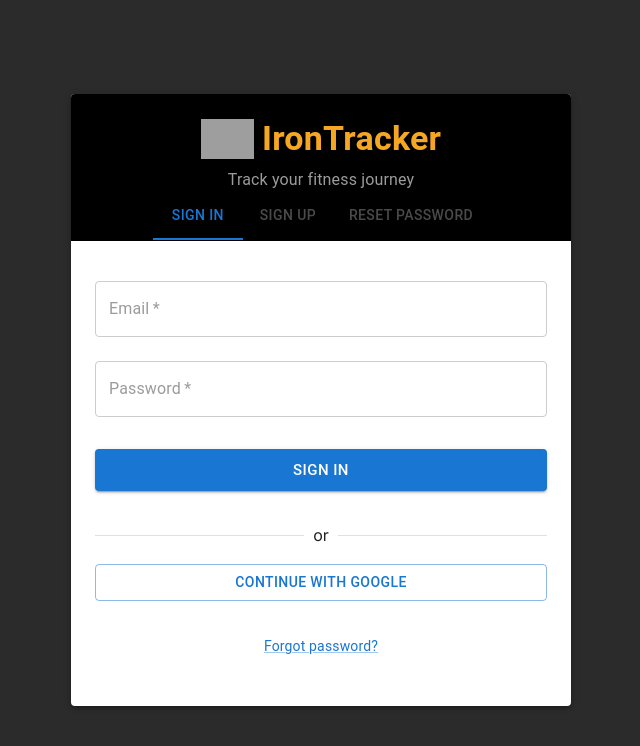
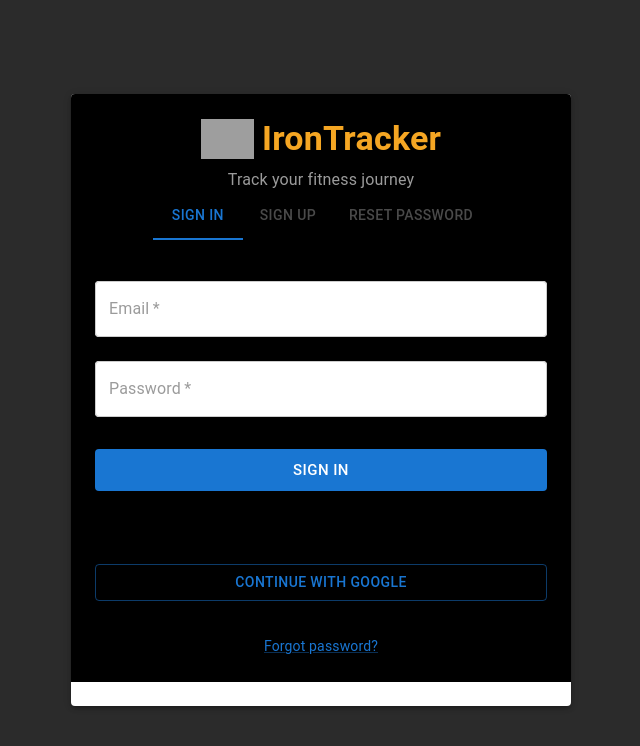
Before and after one commit to jeffsoup/irontracker, a React (Vite) app: page /signin in a window 1280 px wide. Shown: the top 746 px of the page, without its empty margins (319-959 px from the left). Built offline with nearby package versions, Linux system fonts and the light colour scheme; no server answers; grey boxes are pictures that could not be loaded.

Commit message:
Add black background to TabPanel
cgen-074759bfd95c4506a6e1d3b7ae46bc7b

```diff
--- a/src/components/AuthForm.tsx
+++ b/src/components/AuthForm.tsx
@@ -33,7 +33,7 @@ function TabPanel(props: TabPanelProps) {
       {...other}
     >
       {value === index && (
-        <Box sx={{ p: 3 }}>
+        <Box sx={{ p: 3, backgroundColor: 'rgba(0, 0, 0, 1)' }}>
           {children}
         </Box>
       )}
```
